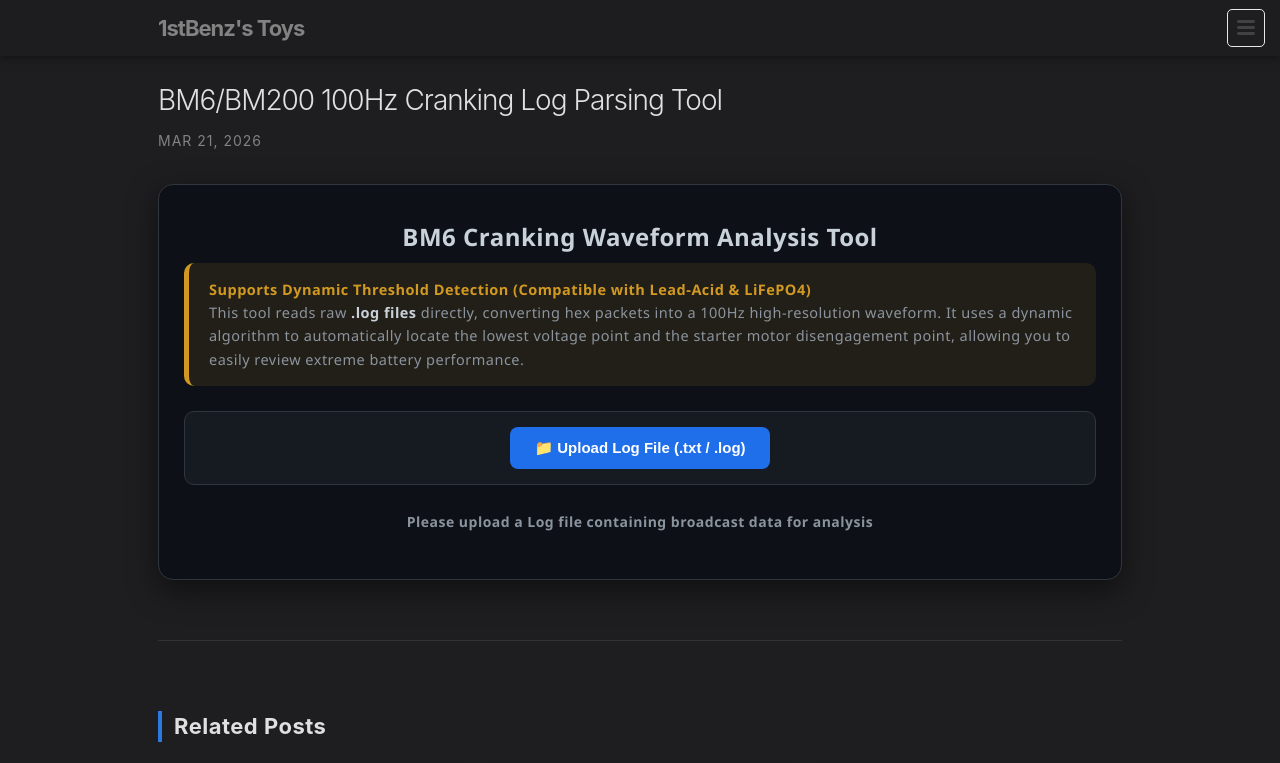
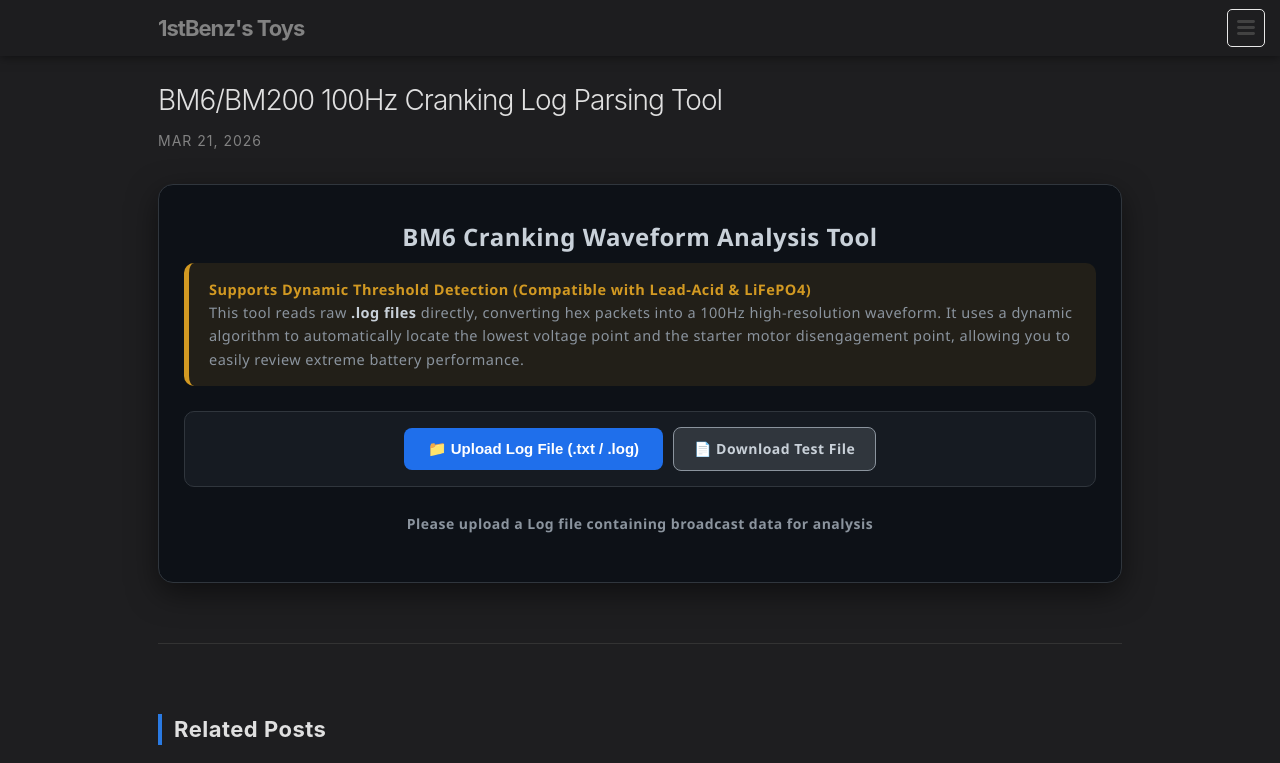
Before and after one commit to 1stbenz/1stbenz.github.io, a Jekyll site: the page built from _posts/en/2026-03-21-bm6-cranking-log-tool.md, in a window 1280 px wide and 1296 px high, cut to the strip 0-763 px from the top of the window. Built offline with Jekyll 4.4.1, drawn with Linux system fonts in a browser that asks for light colours; comment, search, counter and statistics services are not loaded.

Commit message:
Update 2026-03-21-bm6-cranking-log-tool.md

```diff
--- a/_posts/en/2026-03-21-bm6-cranking-log-tool.md
+++ b/_posts/en/2026-03-21-bm6-cranking-log-tool.md
@@ -37,11 +37,12 @@ faq:
     </div>
 
     <div
-        style="background: #161b22; border: 1px solid #30363d; padding: 15px 25px; border-radius: 10px; margin-bottom: 25px; display: flex; align-items: center; justify-content: center;">
+        style="background: #161b22; border: 1px solid #30363d; padding: 15px 25px; border-radius: 10px; gap: 10px; margin-bottom: 25px; display: flex; align-items: center; justify-content: center;">
         <button id="uploadTrigger"
             style="background: #1f6feb; color: white; border: none; padding: 12px 24px; border-radius: 8px; cursor: pointer; font-weight: bold; font-size: 15px; transition: 0.2s;">📁
             Upload Log File (.txt / .log)</button>
         <input type="file" id="logFileInput" accept=".txt,.log" style="display:none">
+        <a href="/files/bm6_100Hz.log" download style="background: #30363d; color: #c9d1d9; border: 1px solid #8b949e; padding: 9px 20px; border-radius: 8px; cursor: pointer; font-weight: bold; font-size: 14px; text-decoration: none; display: flex; align-items: center; transition: 0.2s;">📄 Download Test File</a>
     </div>
 
     <div id="status-text"
```
